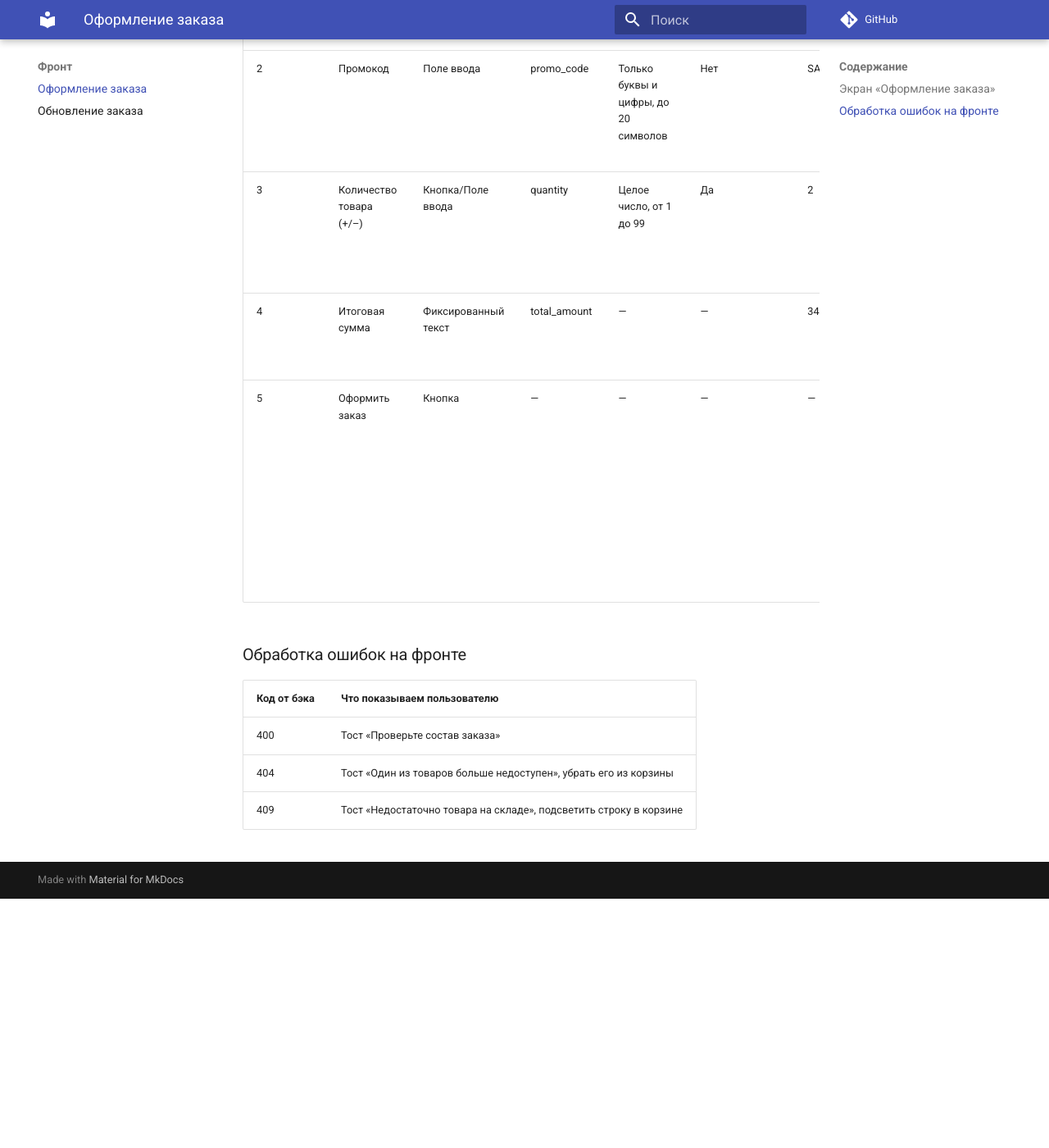
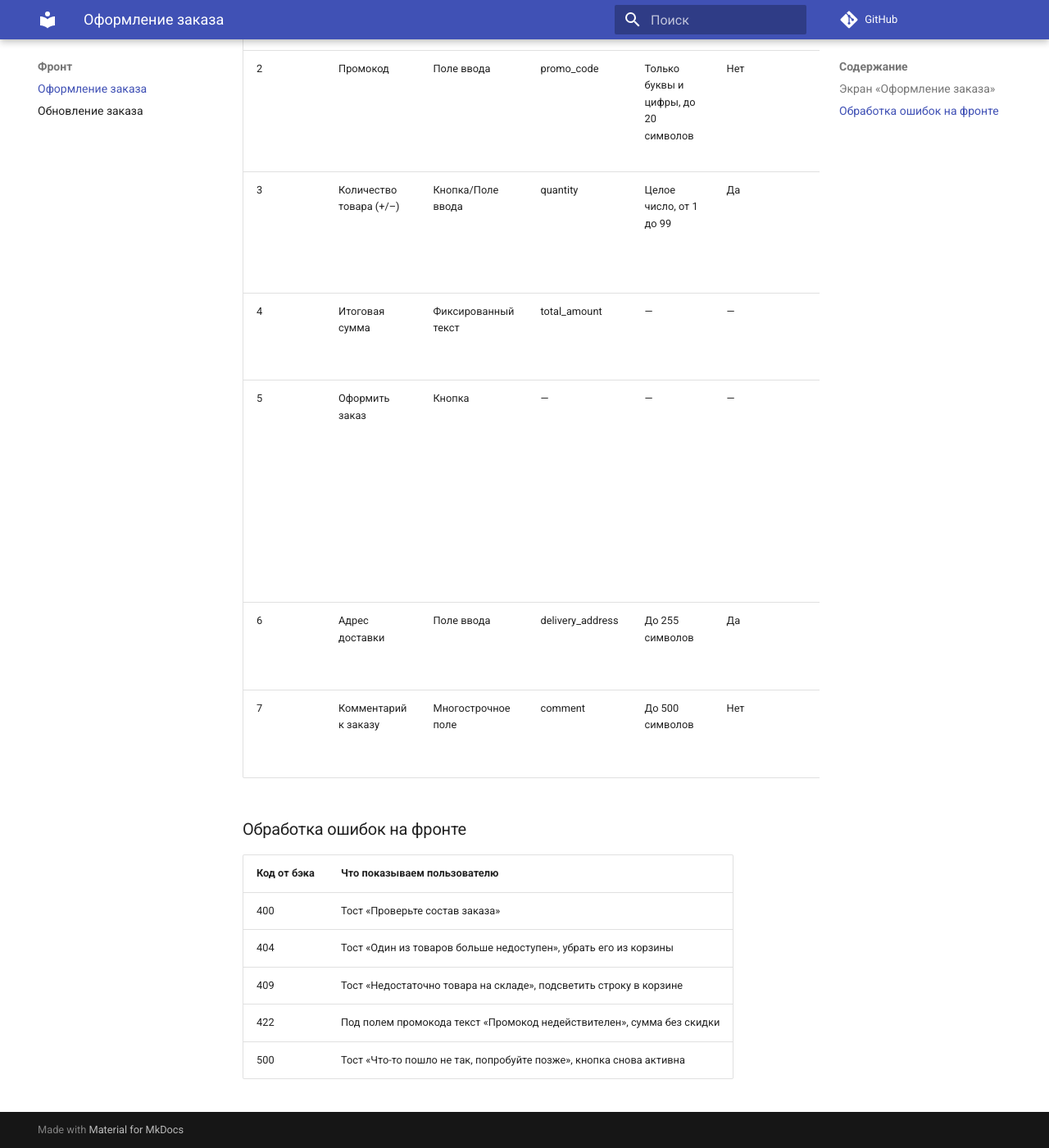
Before and after one commit to reaperxu/documentation, an MkDocs documentation site: the page built from docs/frontend/оформление-заказа.md, in a window 1280 px wide and 1400 px high, scrolled down 1050 px. Shown: the whole window at 82% size. Built offline with MkDocs 1.6.1 and Material for MkDocs 9.7.7, drawn with Linux system fonts in a browser that asks for light colours; comment, search, counter and statistics services are not loaded; before the commit the page ends 2146 px from its top, so only the background shows below that.

Commit message:
frontend: address and comment fields, 422/500 error handling
Co-Authored-By: Claude Opus 5.5 <noreply@anthropic.com>

```diff
--- a/docs/frontend/оформление-заказа.md
+++ b/docs/frontend/оформление-заказа.md
@@ -9,6 +9,8 @@
 | 3 | Количество товара (+/–) | Кнопка/Поле ввода | quantity | Целое число, от 1 до 99 | Да | 2 | При изменении вызывается `PATCH /cart/items/{id}`, список и итог пересчитываются |
 | 4 | Итоговая сумма | Фиксированный текст | total_amount | — | — | 3450.00 | Обновляется при любом изменении корзины |
 | 5 | Оформить заказ | Кнопка | — | — | — | — | По нажатию вызывается `POST /orders` (см. описание бэка выше). Пока запрос не завершился — кнопка в состоянии загрузки, повторный клик заблокирован |
+| 6 | Адрес доставки | Поле ввода | delivery_address | До 255 символов | Да | г. Москва, ул. Тверская, д. 1 | Подставляем последний адрес пользователя, если он есть |
+| 7 | Комментарий к заказу | Многострочное поле | comment | До 500 символов | Нет | Позвонить за час | Под полем показываем счётчик символов |
 
 ### Обработка ошибок на фронте
 
@@ -17,3 +19,5 @@
 | 400         | Тост «Проверьте состав заказа»                             |
 | 404         | Тост «Один из товаров больше недоступен», убрать его из корзины |
 | 409         | Тост «Недостаточно товара на складе», подсветить строку в корзине |
+| 422         | Под полем промокода текст «Промокод недействителен», сумма без скидки |
+| 500         | Тост «Что-то пошло не так, попробуйте позже», кнопка снова активна |
```
